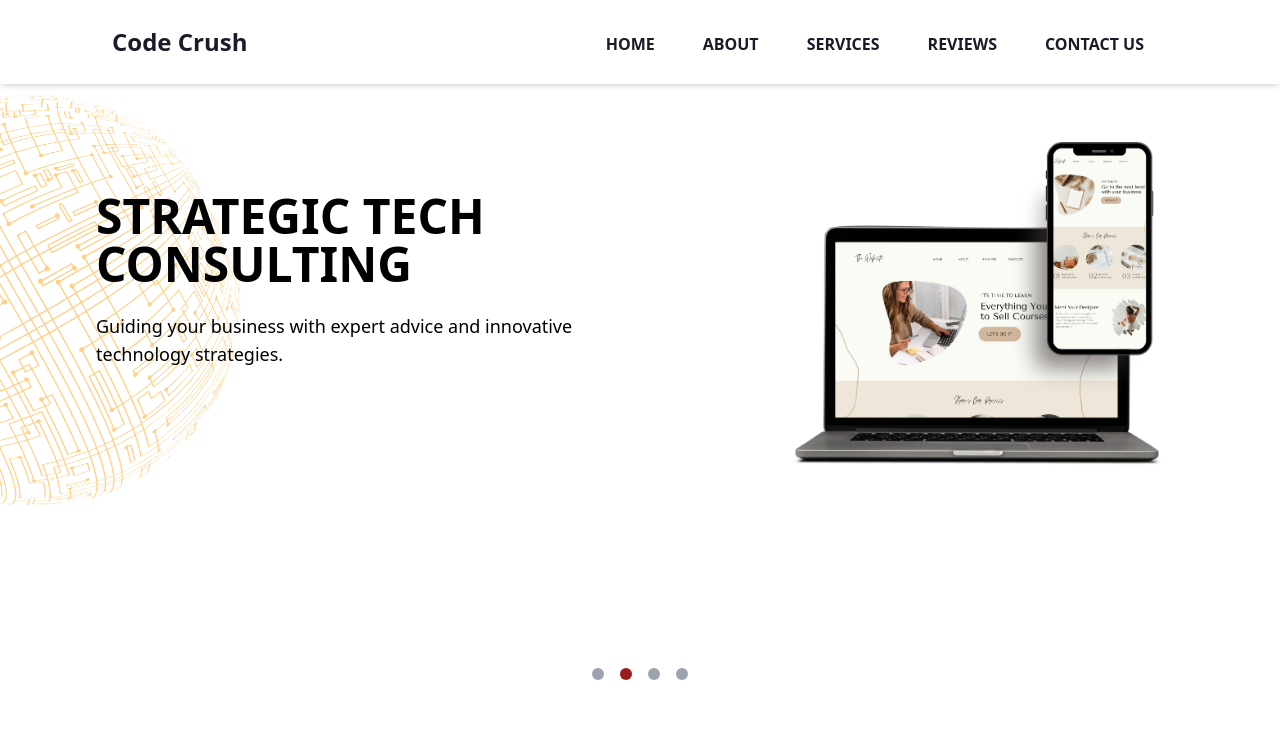
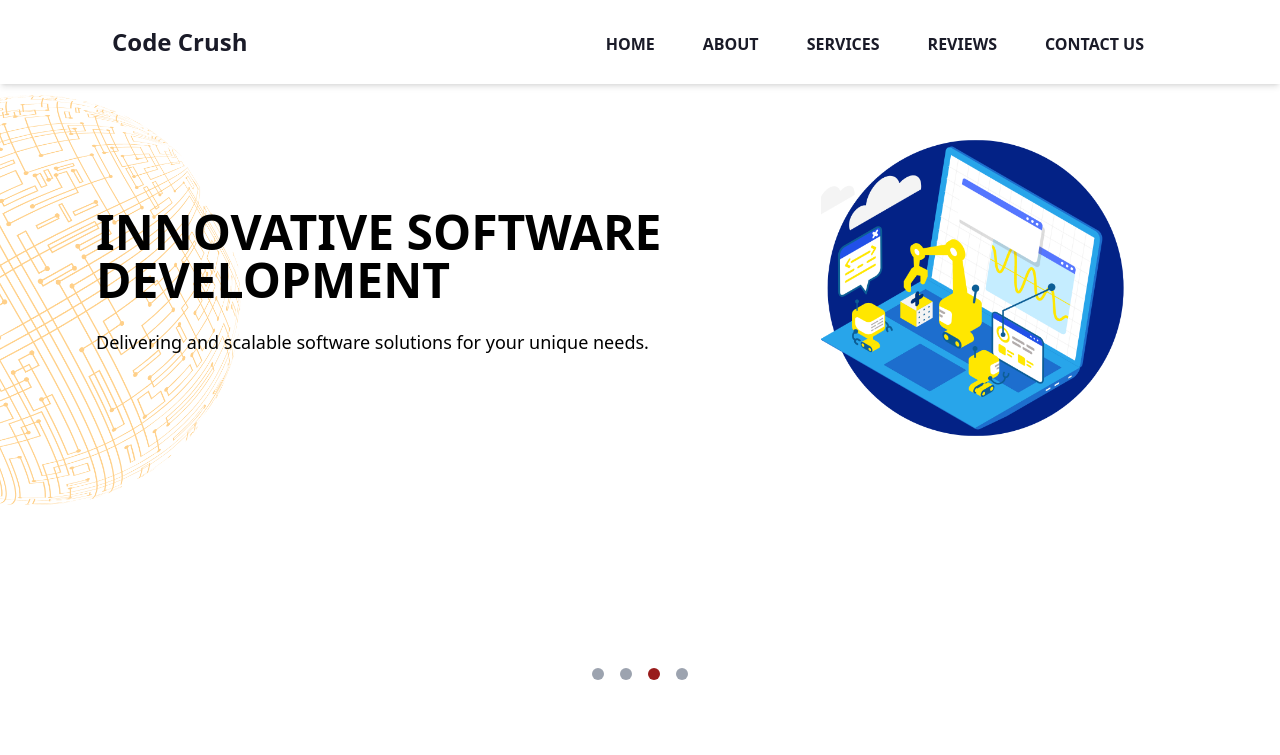
Before and after one commit to UmairRaaz/code-crush-two, a React (Vite) app: page / in a window 1280 px wide. Shown: the top 755 px of the page. Built offline with nearby package versions, Linux system fonts and the light colour scheme.

Commit message:
fix typo

```diff
--- a/src/components/Hero.jsx
+++ b/src/components/Hero.jsx
@@ -6,7 +6,7 @@ import HeroThree from "./HeroSections/HeroThree";
 import HeroFour from "./HeroSections/HeroFour";
 
 const Hero = () => {
-  const [currentHero, setCurrentHero] = useState(3);
+  const [currentHero, setCurrentHero] = useState(0);
   const heroComponents = [HeroOne, HeroTwo, HeroThree, HeroFour];
 
   useEffect(() => {
```
